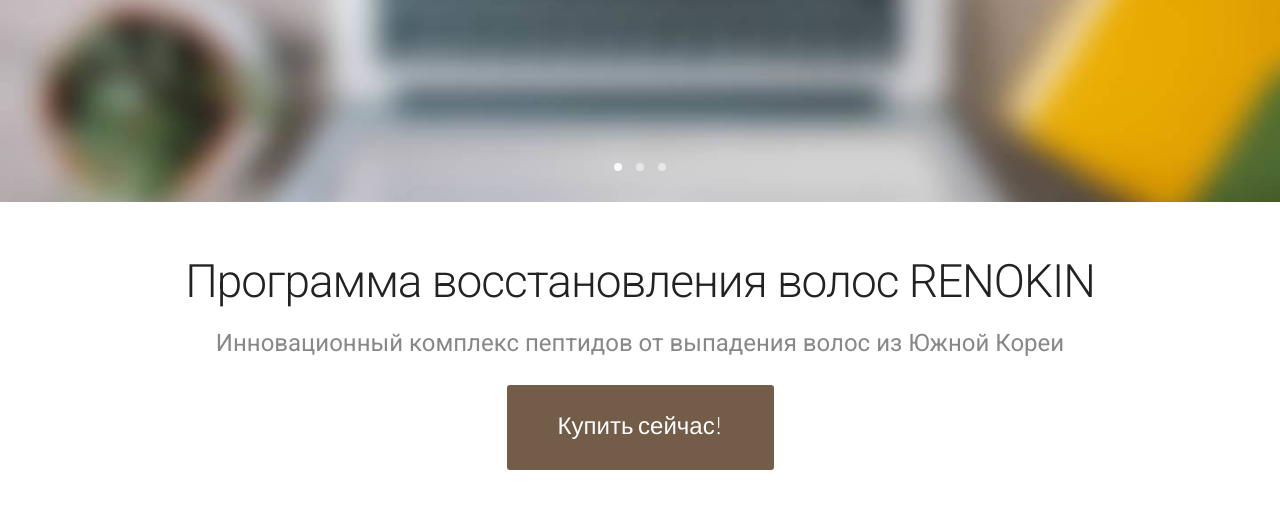
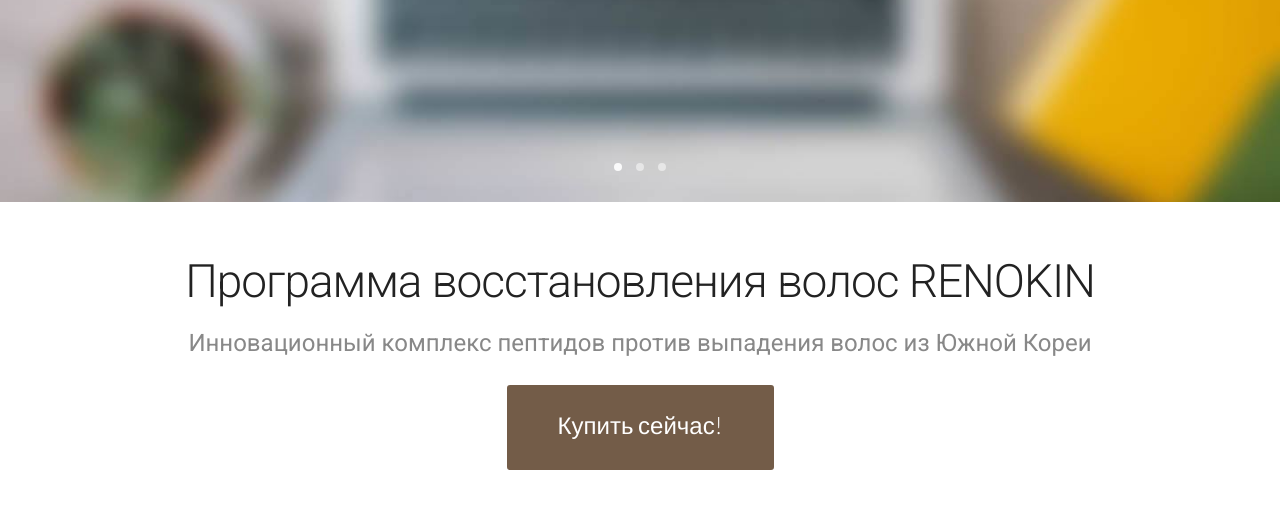
Before and after one commit to EvAlex/evalex.github.io, a plain HTML site: page renokin-landing/index.html in a window 1280 px wide. Shown: the part 278-800 px from the top of the page. Drawn offline with nearby package versions, Linux system fonts and the light colour scheme.

Commit message:
Update index.html

```diff
--- a/renokin-landing/index.html
+++ b/renokin-landing/index.html
@@ -61,7 +61,7 @@
 					<div class="row">
 						<div class="text-center col-sm-12">
 							<h3>Программа восстановления&nbsp;волос RENOKIN</h3>
-							<h5><font size ="5">Инновационный комплекс пептидов от выпадения волос из Южной Кореи</font></h5>
+							<h5><font size ="5">Инновационный комплекс пептидов против выпадения волос из Южной Кореи</font></h5>
 							<a class="btn btn-filled super-action" href="http://www.renokin-russia.ru/buy">Купить сейчас!</a>
 						</div>
 					</div>
```
